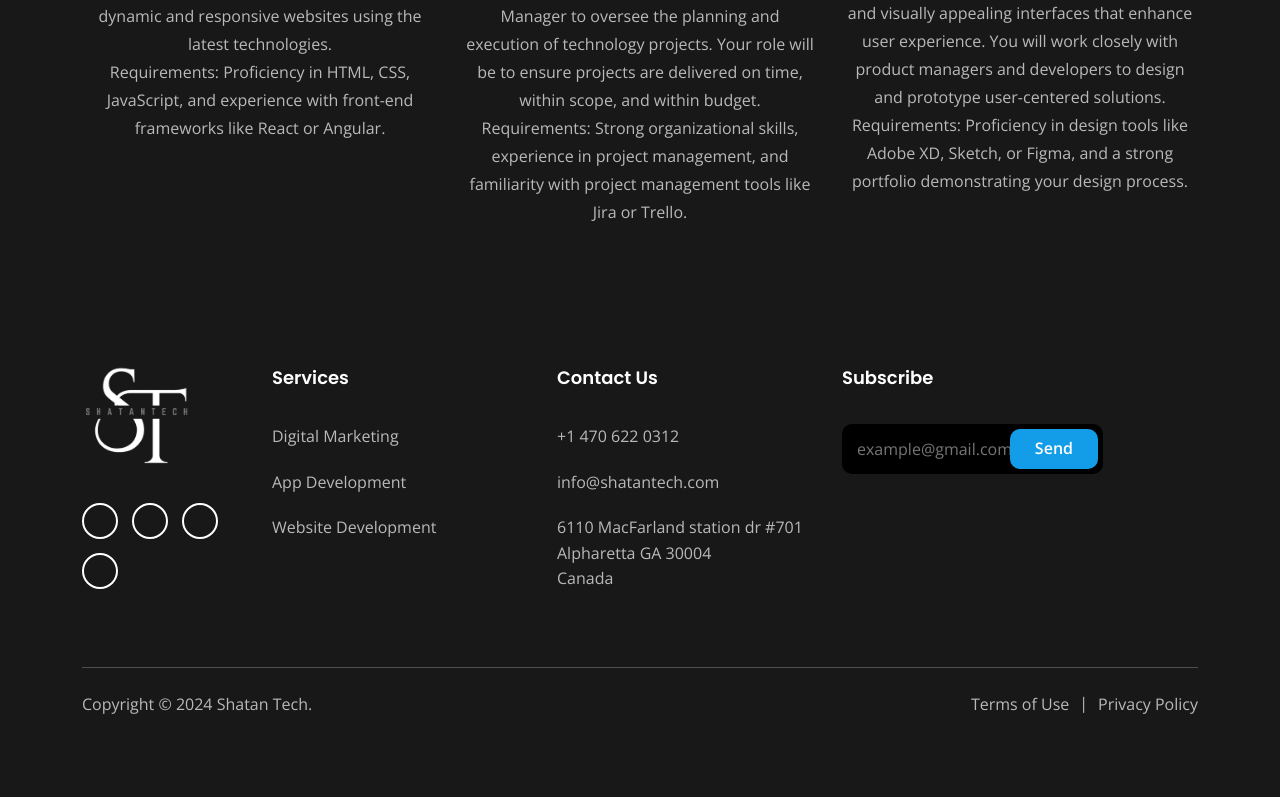
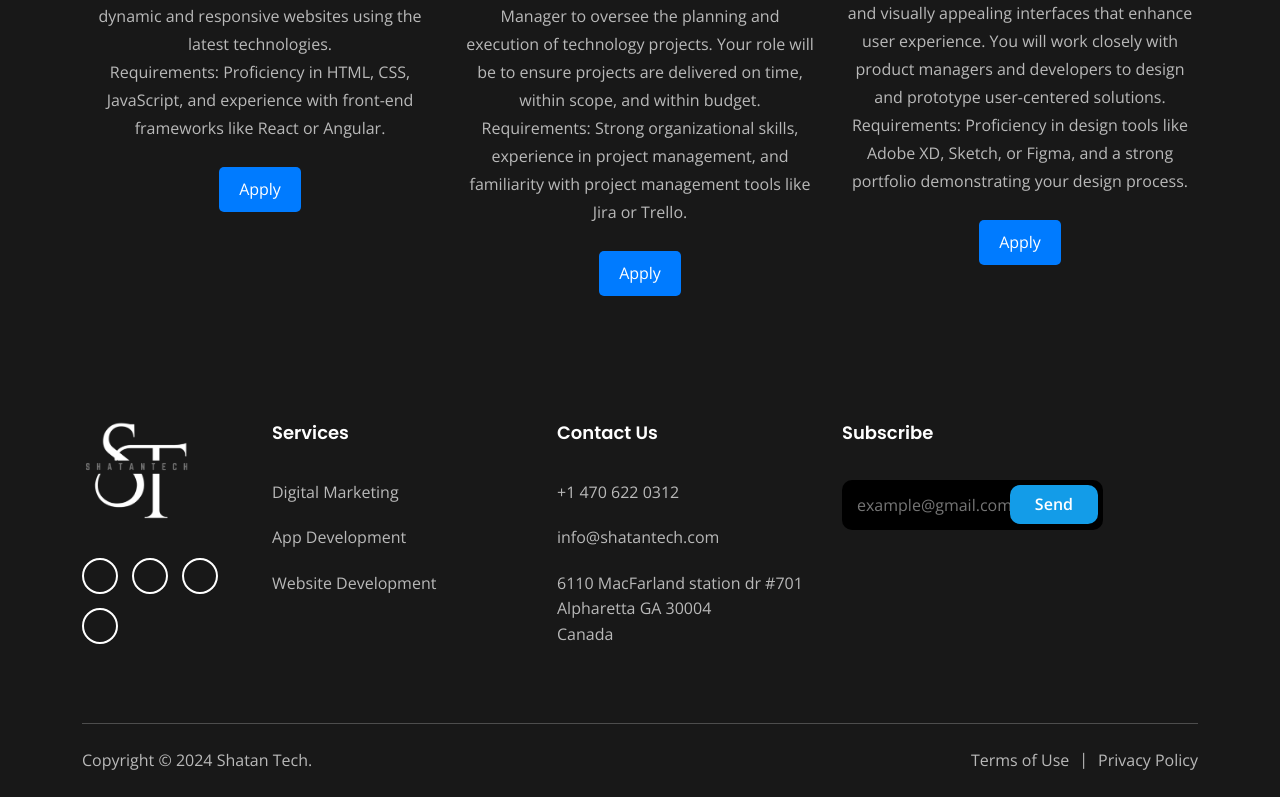
Before and after one commit to harshitchugh001/project1, a React (Create React App) app: page /careers in a window 1280 px wide. Shown: the part 942-1739 px from the top of the page. Before the commit the page ends 1684 px from the top, so only its background shows below. Built offline with nearby package versions, Linux system fonts and the light colour scheme; some icons are missing.

Commit message:
openings

```diff
--- a/src/components/IconBox/iconbox.scss
+++ b/src/components/IconBox/iconbox.scss
@@ -42,6 +42,22 @@
     }
   }
 }
+
+
+.cs-apply-button {
+  display: inline-block;
+  padding: 10px 20px;
+  background-color: #007bff; /* बटन का रंग */
+  color: #fff; /* बटन के टेक्स्ट का रंग */
+  text-decoration: none;
+  border-radius: 5px;
+  margin-top: 10px;
+}
+
+.cs-apply-button:hover {
+  background-color: #0056b3; /* होवर करते समय रंग */
+}
+
 // .cs-iconbox_3_list {
 //   position: relative;
 //   padding-left: 550px;
--- a/src/components/IconBox/index.jsx
+++ b/src/components/IconBox/index.jsx
@@ -1,9 +1,12 @@
-import React from 'react'
+import React from 'react';
 import parse from 'html-react-parser';
-import './iconbox.scss'
+import './iconbox.scss';
 import Div from '../Div';
 
-export default function IconBox({title, subtitle, icon,require}) {
+export default function IconBox({ title, subtitle, icon, require }) {
+
+  const mailtoLink = `mailto:your-email@example.com?subject=Applying for ${title}`;
+
   return (
     <Div className="cs-iconbox cs-style1 text-center">
       <Div className="cs-iconbox_icon">
@@ -12,6 +15,11 @@ export default function IconBox({title, subtitle, icon,require}) {
       <h2 className="cs-iconbox_title">{parse(title)}</h2>
       <Div className="cs-iconbox_subtitle">{parse(subtitle)}</Div>
       <p className="cs-iconbox_subtitle">{require}</p>
+      <Div>
+        <a href={mailtoLink} className="cs-apply-button">
+          Apply
+        </a>
+      </Div>
     </Div>
-  )
+  );
 }
```
